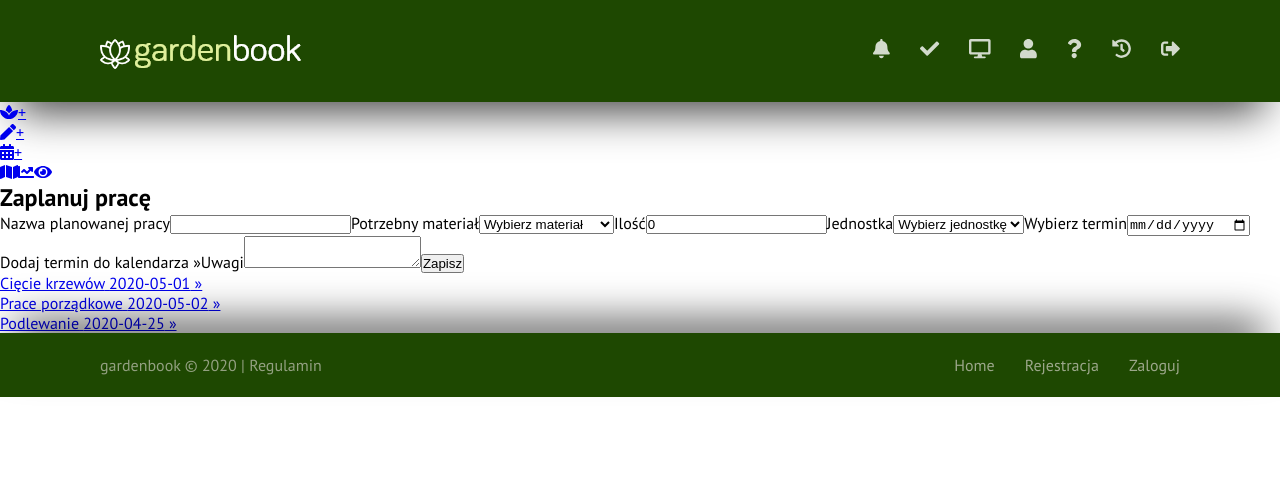
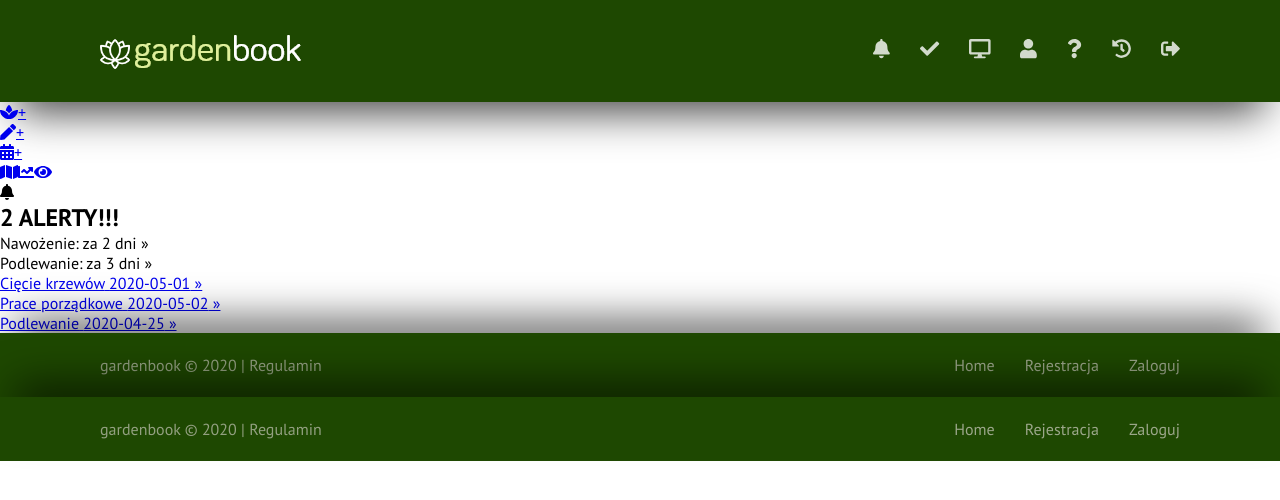
Before and after one commit to hajczek/gardenbook, a React (Create React App) app: page / in a window 1280 px wide. Shown: the top 500 px of the page. Built offline with nearby package versions, Linux system fonts and the light colour scheme.

Commit message:
Delete component with planned works list from Alerts directory

```diff
--- a/src/components/Alerts/AlertsBox.js
+++ b/src/components/Alerts/AlertsBox.js
@@ -15,10 +15,10 @@ const AlertsBox = () => {
       <h2>2 ALERTY!!!</h2>
       <ul id="alerts-list">
         <li>
-          Nawożenie: <span>za 3 dni &raquo;</span>
+          Nawożenie: <span>za 2 dni &raquo;</span>
         </li>
         <li>
-          Nawożenie: <span>za 3 dni &raquo;</span>
+          Podlewanie: <span>za 3 dni &raquo;</span>
         </li>
       </ul>
     </div>
--- a/src/components/Alerts/AlertsCard.js
+++ b/src/components/Alerts/AlertsCard.js
@@ -1,13 +1,13 @@
 import React from "react";
 import AlertsBox from "./AlertsBox";
-import PlannedWorksBox from "./PlannedWorksBox";
+import ExistedPlannedWorksBox from "../PlanWork/ExistedPlannedWorksBox";
 import Footer from "../Page/Footer";
 
 const AlertsCard = () => {
   return (
     <div className="contentUser">
       <AlertsBox />
-      <PlannedWorksBox />
+      <ExistedPlannedWorksBox />
       <Footer />
     </div>
   );
--- a/src/components/User/PageUser.js
+++ b/src/components/User/PageUser.js
@@ -2,28 +2,28 @@ import React from "react";
 import HeaderUser from "./HeaderUser";
 import LeftMenuUser from "./LeftMenuUser";
 import Footer from "../Page/Footer";
-// import AlertsCard from "../Alerts/AlertsCard";
+import AlertsCard from "../Alerts/AlertsCard";
 // import AccountUserCard from "../AccountUser/AccountUserCard";
 // import ManageWorksCard from "../ManageWorks/ManageWorksCard";
 // import ManageMaterialsCard from "../ManageMaterials/ManageMaterialsCard";
 // import ManagePlantsCard from "../ManagePlants/ManagePlantsCard";
 // import AddMaterialCard from "../AddMaterial/AddMaterialCard";
 // import AddPlantCard from "../AddPlant/AddPlantCard";
-import PlanWorkCard from "../PlanWork/PlanWorkCard";
+// import PlanWorkCard from "../PlanWork/PlanWorkCard";
 
 const PageCard = () => {
   return (
     <div className="userPage">
       <HeaderUser />
       <LeftMenuUser />
-      {/* <AlertsCard /> */}
+      <AlertsCard />
       {/* <AccountUserCard /> */}
       {/* <ManageWorksCard /> */}
       {/* <ManageMaterialsCard /> */}
       {/* <ManagePlantsCard /> */}
       {/* <AddMaterialCard /> */}
       {/* <AddPlantCard /> */}
-      <PlanWorkCard />
+      {/* <PlanWorkCard /> */}
       <Footer />
     </div>
   );
```
Also changed, not shown: src/components/Alerts/PlannedWorksBox.js (deleted, +0 -22 lines).
